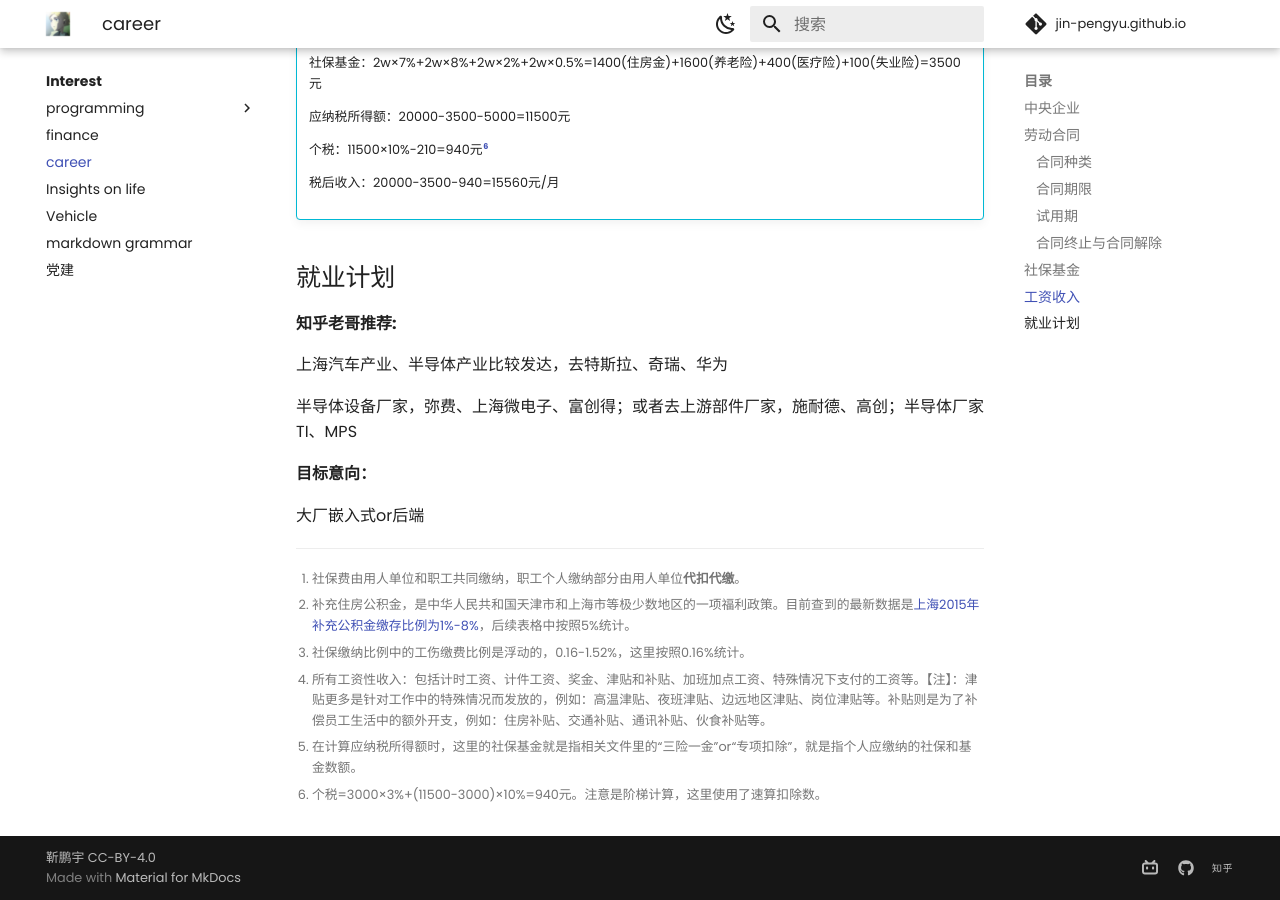
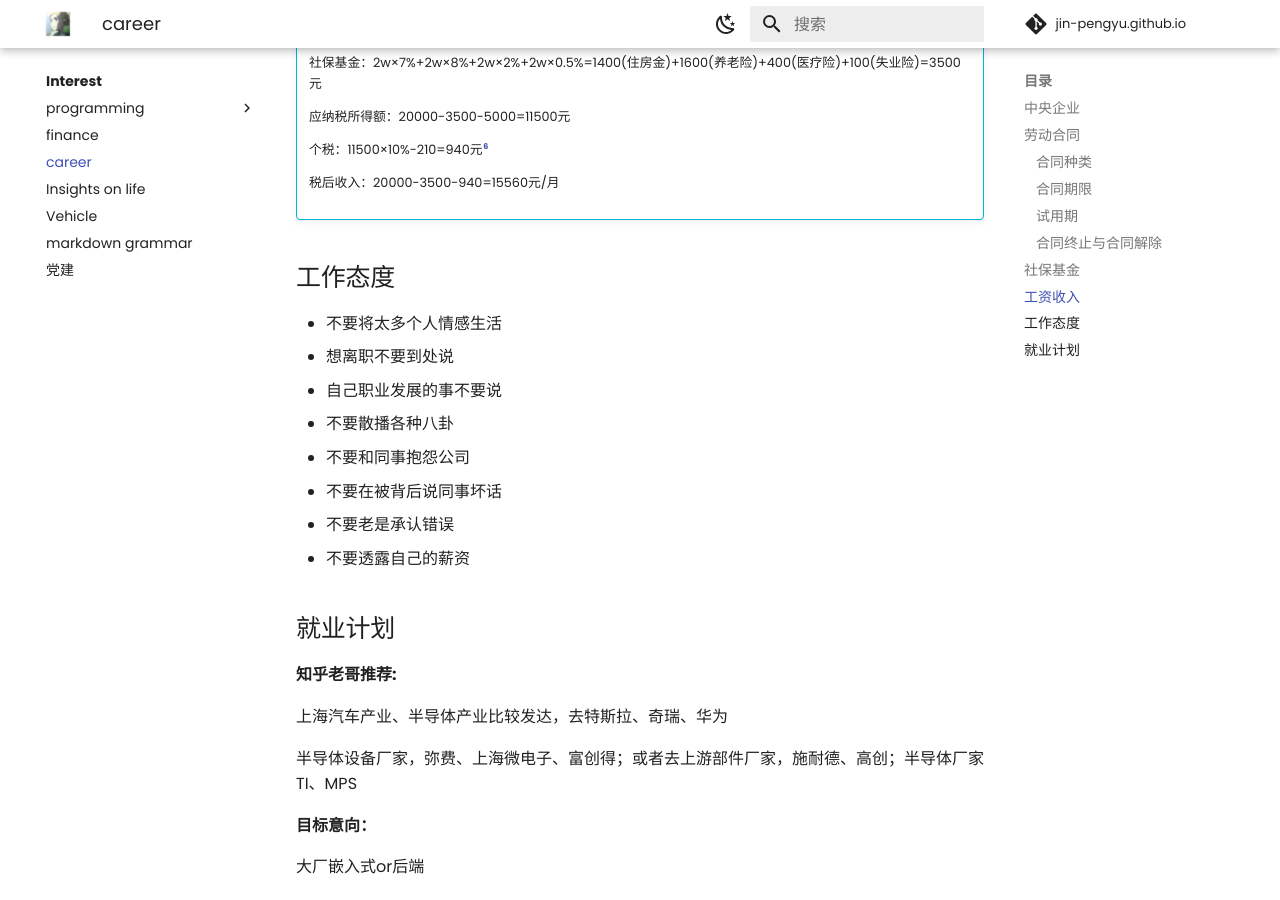
Before and after one commit to Pengyu-Jin/Pengyu-Jin.github.io, an MkDocs documentation site: the page built from docs/interest/career/career.md, in a window 1280 px wide and 900 px high, scrolled down 4426 px. Built offline with MkDocs 1.6.1 and Material for MkDocs 9.7.7, drawn with Linux system fonts in a browser that asks for light colours; comment, search, counter and statistics services are not loaded.

Commit message:
20240718

```diff
--- a/docs/interest/career/career.md
+++ b/docs/interest/career/career.md
@@ -210,6 +210,16 @@
         可以通过[咸鱼暄的个税计算器](https://xuan-insr.github.io/magic_tools/personal_income_tax/?slr=240000&srv=0&roy=0&frn=0&otf=0&ded=60000&bpi=19200&bmi=4800&uei=1200&hfd=16800&ced=0&coed=0&sim=0&hli=0&hrt=0&sre=0&inf=0&ann=0&chi=0&tdp=0&alt=0&pep=0&oth=0&don=0&abn=0&adn=0){:target=_blank}进行计算并验证按年个税，其还可以考虑"全年一次性奖金"对应的个税，并且还有其他专项附加扣除项等等。🥰
 
 
+## 工作态度
+
+- 不要将太多个人情感生活
+- 想离职不要到处说
+- 自己职业发展的事不要说
+- 不要散播各种八卦
+- 不要和同事抱怨公司
+- 不要在被背后说同事坏话
+- 不要老是承认错误
+- 不要透露自己的薪资
 
 ## 就业计划
 **知乎老哥推荐:**
```
